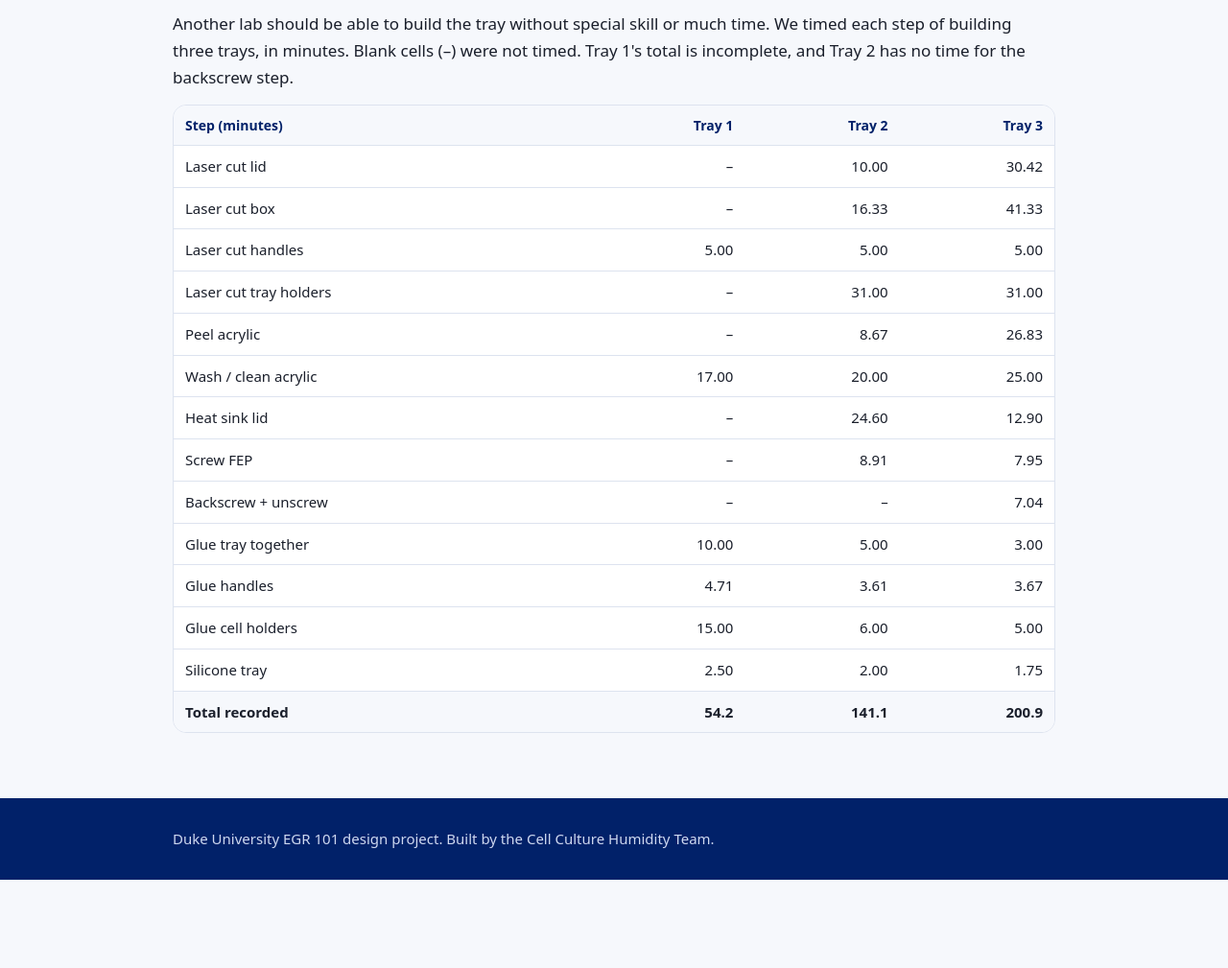
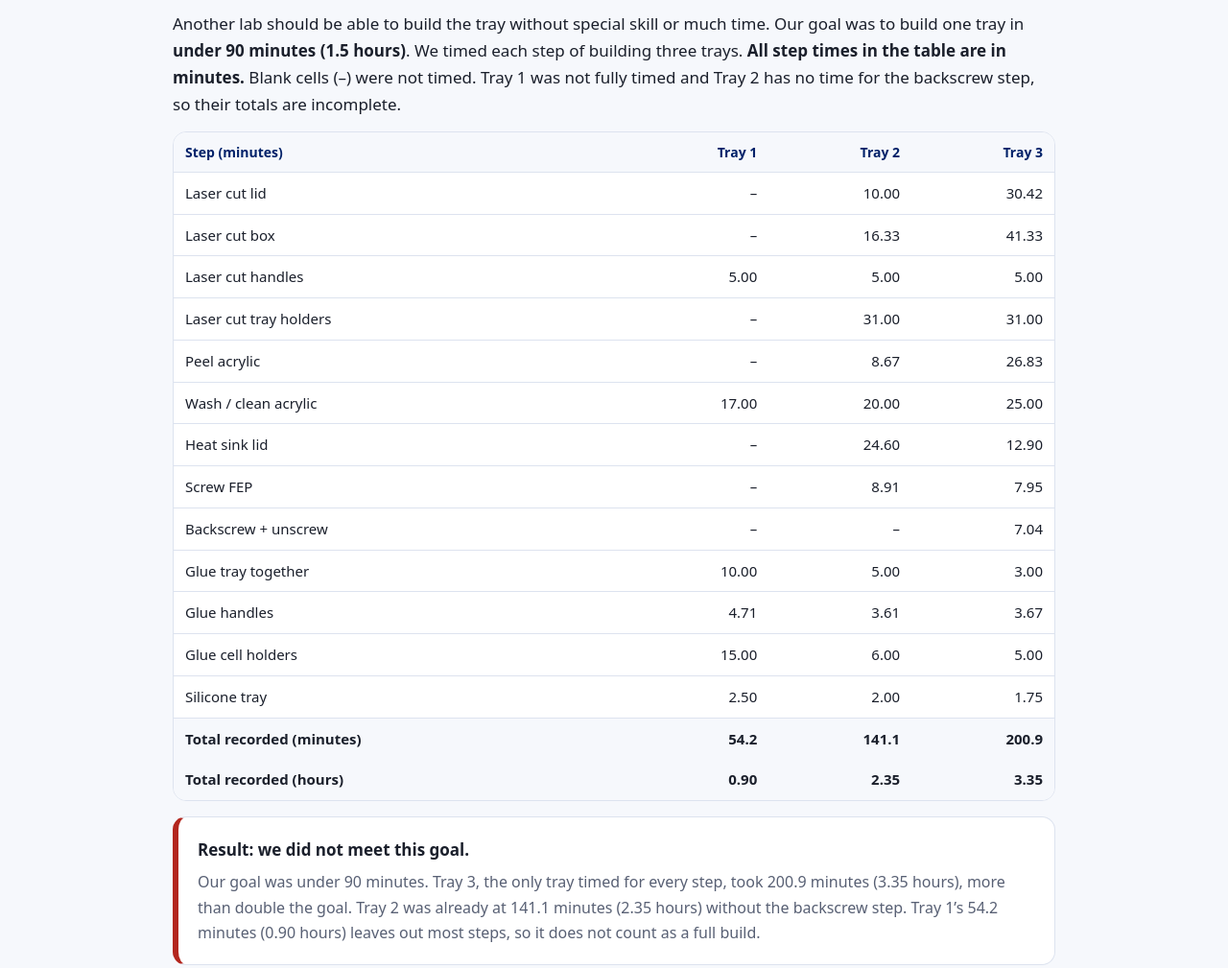
Before and after one commit to gsnyder32008-hub/Humidity-Tray, a plain HTML site: page testing.html in a window 1280 px wide. Shown: the part 6801-7810 px from the top of the page at 96% size. Before the commit the page ends 7718 px from the top, so only its background shows below. Drawn offline with Linux system fonts and the light colour scheme.

Commit message:
Add files via upload

```diff
--- a/testing.html
+++ b/testing.html
@@ -41,7 +41,8 @@
 </section>
 
 <section id="time"><h2>Replicable: manufacturing time</h2>
-<p>Another lab should be able to build the tray without special skill or much time. We timed each step of building three trays, in minutes. Blank cells (&ndash;) were not timed. Tray 1's total is incomplete, and Tray 2 has no time for the backscrew step.</p>
-<div class="tw"><table><tr><th>Step (minutes)</th><th>Tray 1</th><th>Tray 2</th><th>Tray 3</th></tr><tr><td>Laser cut lid</td><td>&ndash;</td><td>10.00</td><td>30.42</td></tr><tr><td>Laser cut box</td><td>&ndash;</td><td>16.33</td><td>41.33</td></tr><tr><td>Laser cut handles</td><td>5.00</td><td>5.00</td><td>5.00</td></tr><tr><td>Laser cut tray holders</td><td>&ndash;</td><td>31.00</td><td>31.00</td></tr><tr><td>Peel acrylic</td><td>&ndash;</td><td>8.67</td><td>26.83</td></tr><tr><td>Wash / clean acrylic</td><td>17.00</td><td>20.00</td><td>25.00</td></tr><tr><td>Heat sink lid</td><td>&ndash;</td><td>24.60</td><td>12.90</td></tr><tr><td>Screw FEP</td><td>&ndash;</td><td>8.91</td><td>7.95</td></tr><tr><td>Backscrew + unscrew</td><td>&ndash;</td><td>&ndash;</td><td>7.04</td></tr><tr><td>Glue tray together</td><td>10.00</td><td>5.00</td><td>3.00</td></tr><tr><td>Glue handles</td><td>4.71</td><td>3.61</td><td>3.67</td></tr><tr><td>Glue cell holders</td><td>15.00</td><td>6.00</td><td>5.00</td></tr><tr><td>Silicone tray</td><td>2.50</td><td>2.00</td><td>1.75</td></tr><tr class="tot"><td>Total recorded</td><td>54.2</td><td>141.1</td><td>200.9</td></tr></table></div>
+<p>Another lab should be able to build the tray without special skill or much time. Our goal was to build one tray in <strong>under 90 minutes (1.5 hours)</strong>. We timed each step of building three trays. <strong>All step times in the table are in minutes.</strong> Blank cells (&ndash;) were not timed. Tray 1 was not fully timed and Tray 2 has no time for the backscrew step, so their totals are incomplete.</p>
+<div class="tw"><table><tr><th>Step (minutes)</th><th>Tray 1</th><th>Tray 2</th><th>Tray 3</th></tr><tr><td>Laser cut lid</td><td>&ndash;</td><td>10.00</td><td>30.42</td></tr><tr><td>Laser cut box</td><td>&ndash;</td><td>16.33</td><td>41.33</td></tr><tr><td>Laser cut handles</td><td>5.00</td><td>5.00</td><td>5.00</td></tr><tr><td>Laser cut tray holders</td><td>&ndash;</td><td>31.00</td><td>31.00</td></tr><tr><td>Peel acrylic</td><td>&ndash;</td><td>8.67</td><td>26.83</td></tr><tr><td>Wash / clean acrylic</td><td>17.00</td><td>20.00</td><td>25.00</td></tr><tr><td>Heat sink lid</td><td>&ndash;</td><td>24.60</td><td>12.90</td></tr><tr><td>Screw FEP</td><td>&ndash;</td><td>8.91</td><td>7.95</td></tr><tr><td>Backscrew + unscrew</td><td>&ndash;</td><td>&ndash;</td><td>7.04</td></tr><tr><td>Glue tray together</td><td>10.00</td><td>5.00</td><td>3.00</td></tr><tr><td>Glue handles</td><td>4.71</td><td>3.61</td><td>3.67</td></tr><tr><td>Glue cell holders</td><td>15.00</td><td>6.00</td><td>5.00</td></tr><tr><td>Silicone tray</td><td>2.50</td><td>2.00</td><td>1.75</td></tr><tr class="tot"><td>Total recorded (minutes)</td><td>54.2</td><td>141.1</td><td>200.9</td></tr><tr class="tot"><td>Total recorded (hours)</td><td>0.90</td><td>2.35</td><td>3.35</td></tr></table></div>
+<div class="card" style="margin:16px 0;border-left:6px solid #b3261e"><strong>Result: we did not meet this goal.</strong><p style="margin-top:6px">Our goal was under 90 minutes. Tray 3, the only tray timed for every step, took 200.9 minutes (3.35 hours), more than double the goal. Tray 2 was already at 141.1 minutes (2.35 hours) without the backscrew step. Tray 1&rsquo;s 54.2 minutes (0.90 hours) leaves out most steps, so it does not count as a full build.</p></div>
 </section>
 </main><footer><div class="wrap">Duke University EGR 101 design project. Built by the Cell Culture Humidity Team.</div></footer></body></html>
```
